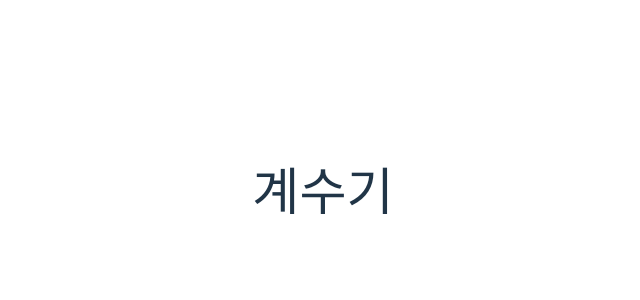
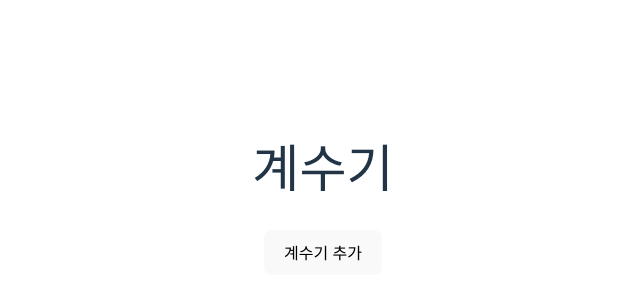
Before and after one commit to osparking/react-callback, a React (Vite) app: page / in a window 1280 px wide. Shown: the part 210-510 px from the top of the page, without its empty margins (317-957 px from the left). Built offline with nearby package versions, Linux system fonts and the light colour scheme.

Commit message:
inserts counter adder button

```diff
--- a/src/App.jsx
+++ b/src/App.jsx
@@ -10,6 +10,7 @@ function App() {
   return (
     <>
       <h1>계수기</h1>
+      <button onClick={addCounter}>계수기 추가</button>
     </>
   )
 }
```
